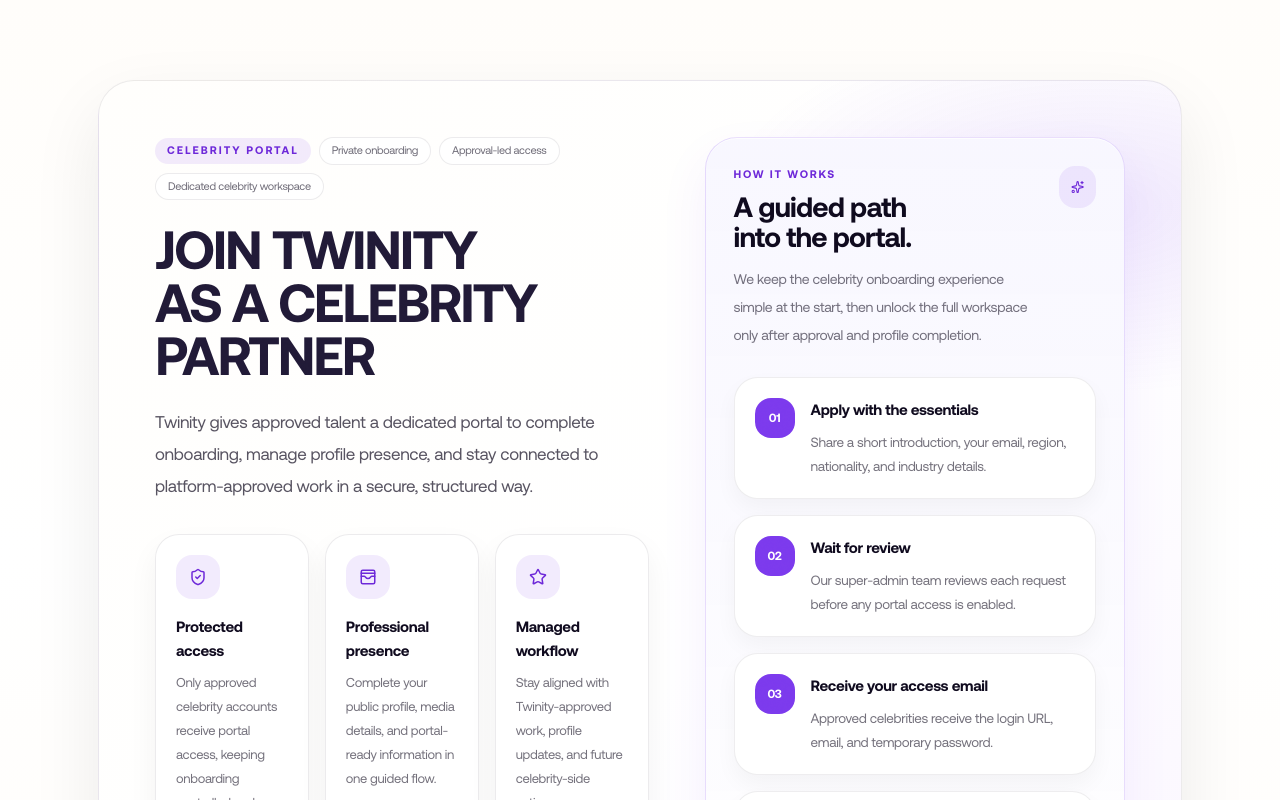
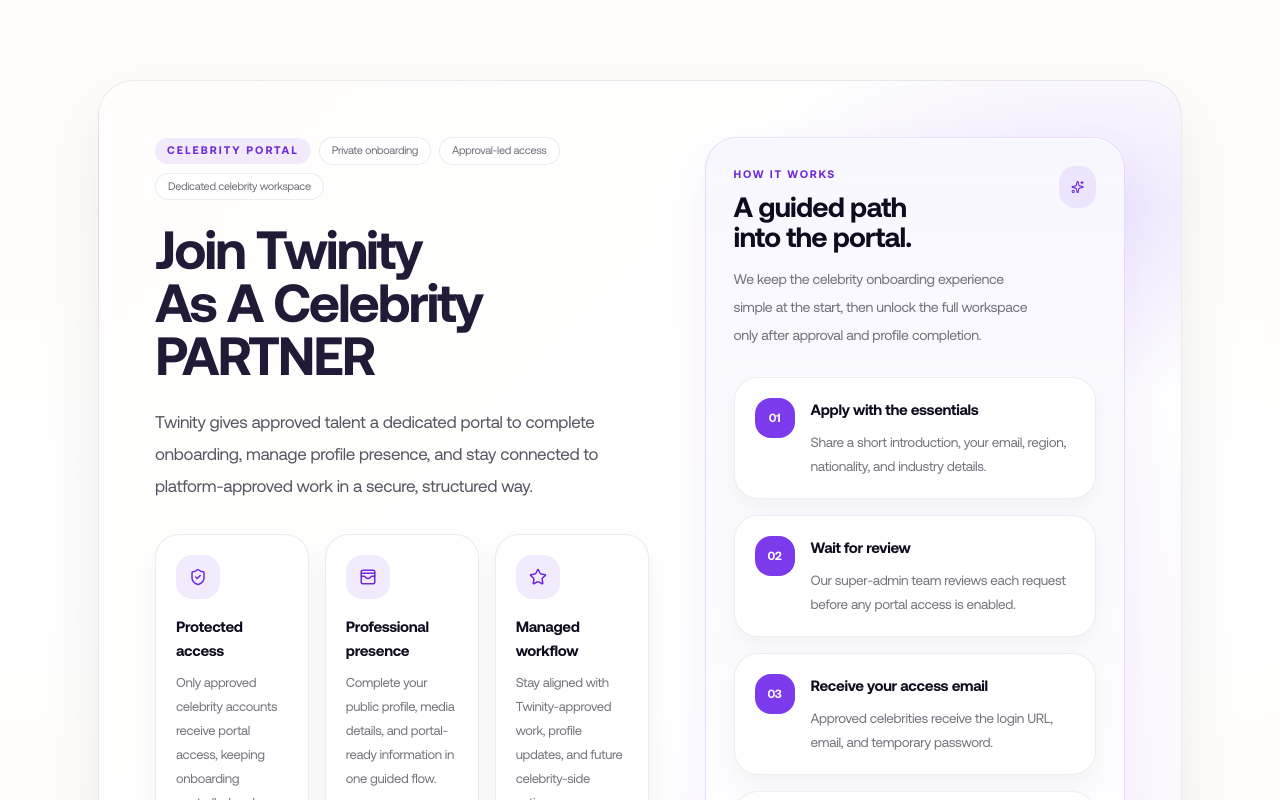
Before and after one commit to Abhikolhe1/twinity-web-app, a Next.js app: page /join-as-celebrity in a window 1280 px wide. Shown: the top 800 px of the page. Built offline with nearby package versions, Linux system fonts and the light colour scheme; no server answers.

Commit message:
Update header text for Join As Celebrity page for improved readability

```diff
--- a/src/app/join-as-celebrity/page.tsx
+++ b/src/app/join-as-celebrity/page.tsx
@@ -83,9 +83,9 @@ export default function JoinAsCelebrityPage() {
               </div>
 
               <h1 className="mt-6 max-w-[620px] text-[clamp(32px,4.2vw,56px)] font-extrabold leading-[0.98] tracking-[-0.04em] text-[#211A37]">
-                JOIN TWINITY
+                Join Twinity
                 <br />
-                AS A CELEBRITY
+                As A Celebrity
                 <br />
                 PARTNER
               </h1>
```
